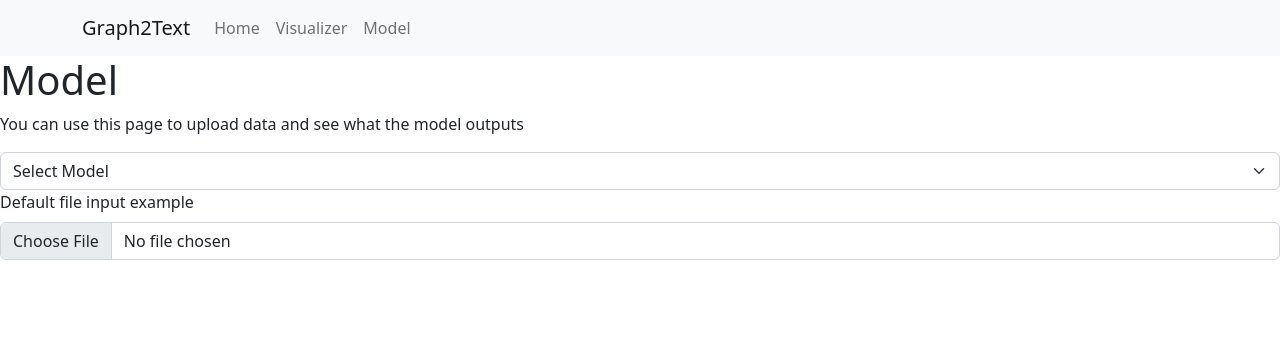
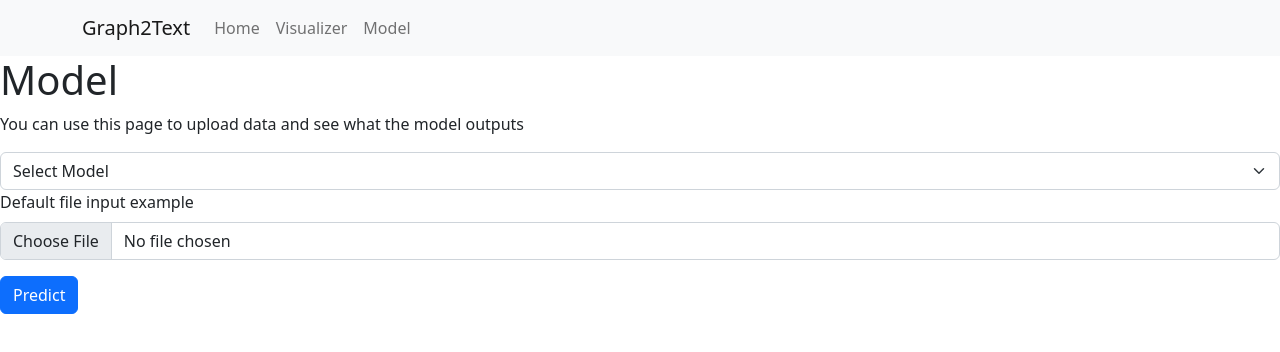
Before and after one commit to eychen2/KGTeller, a React (Create React App) app: page /model in a window 1280 px wide. Shown: the top 352 px of the page. Built offline with nearby package versions, Linux system fonts and the light colour scheme.

Commit message:
added predict button that currently does nothing

```diff
--- a/src/Pages/Model.js
+++ b/src/Pages/Model.js
@@ -1,6 +1,7 @@
 import React from 'react'
 import Form from 'react-bootstrap/Form';
-
+import Button from 'react-bootstrap/Button';
+import axios from 'axios'
 const Model = () =>{
     const fileRead = e => {
         e.preventDefault();
@@ -13,6 +14,11 @@ const Model = () =>{
     const modelSelect = e => {
         e.preventDefault();
         console.log(e.target.value)
+
+    }
+    const getPred = e => {
+        e.preventDefault()
+        console.log("Reached")
     }
     return(
         <div className='app'>
@@ -33,6 +39,11 @@ const Model = () =>{
                     <Form.Control type="file" />
                     </Form.Group>
                 </Form>
+                <Form>
+                    <Button variant="primary" type="submit" onClick={getPred}>
+                     Predict
+                    </Button>
+                </Form>
             </div>
         </div>
     );
```
